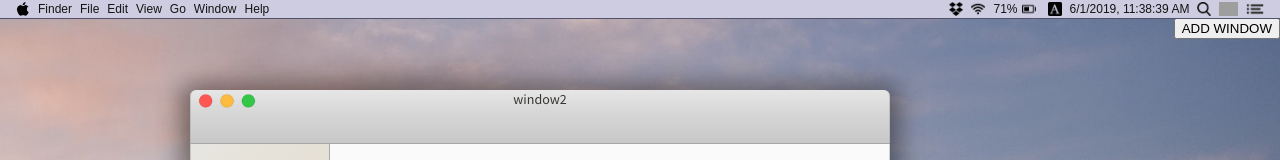
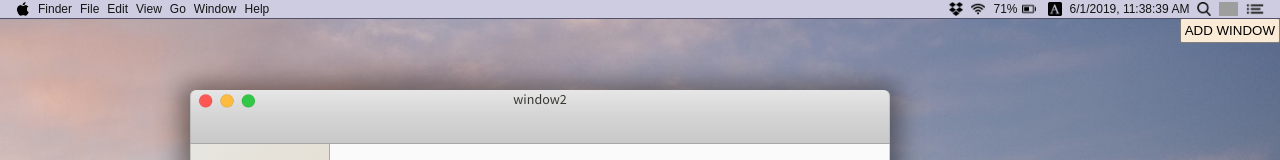
Before and after one commit to omergal99/pixel-mac, a React (Create React App) app: page / in a window 1280 px wide. Shown: the top 160 px of the page. Built offline with nearby package versions, Linux system fonts and the light colour scheme; grey boxes are pictures that could not be loaded.

Commit message:
omer- little fix

```diff
--- a/src/assets/css/cmps/_desktop.scss
+++ b/src/assets/css/cmps/_desktop.scss
@@ -9,23 +9,34 @@
   background-repeat: no-repeat;
   background-blend-mode: unset;
   background-position: center;
-  .mama {
-    height: 800px;
-    width: 880px;
-    top: 0px;
-    left: 0px;
-    background-color: rgba(0, 128, 0, 0.541);
-    position: absolute;
-  }
-  .dada {
-    height: 400px;
-    width: 400px;
-    background-color: rgba(0, 77, 128, 0.541);
-    position: absolute;
-    top: 140px;
-    left: 400px;
-  }
-  .mama2{
-    z-index: 20;
+  // .mama {
+  //   height: 800px;
+  //   width: 880px;
+  //   top: 0px;
+  //   left: 0px;
+  //   background-color: rgba(0, 128, 0, 0.541);
+  //   position: absolute;
+  // }
+  // .dada {
+  //   height: 400px;
+  //   width: 400px;
+  //   background-color: rgba(0, 77, 128, 0.541);
+  //   position: absolute;
+  //   top: 140px;
+  //   left: 400px;
+  // }
+  // .mama2{
+  //   z-index: 20;
+  // }
+  button {
+    cursor: pointer;
+    float: right;
+    padding: 4px;
+    background-color: antiquewhite;
+    border: 1px solid gray;
+    border-radius: 2px;
+    &:hover {
+      background-color: rgb(247, 224, 194);
+    }
   }
 }
--- a/src/assets/css/cmps/_dock.scss
+++ b/src/assets/css/cmps/_dock.scss
@@ -1,5 +1,6 @@
 .dock {
   position: fixed;
+  z-index: 100000;
   bottom: 0;
   width: 100%;
   height: 60px;
--- a/src/cmps/Desktop.js
+++ b/src/cmps/Desktop.js
@@ -141,7 +141,7 @@ class Desktop extends Component {
     })
     return (
       <div className="desktop">
-        <button style={{ float: 'right' }} onClick={this.addNewWindow.bind(this)}>ADD WINDOW</button>
+        <button onClick={this.addNewWindow.bind(this)}>ADD WINDOW</button>
         {openWindows}
       </div>
     )
```
